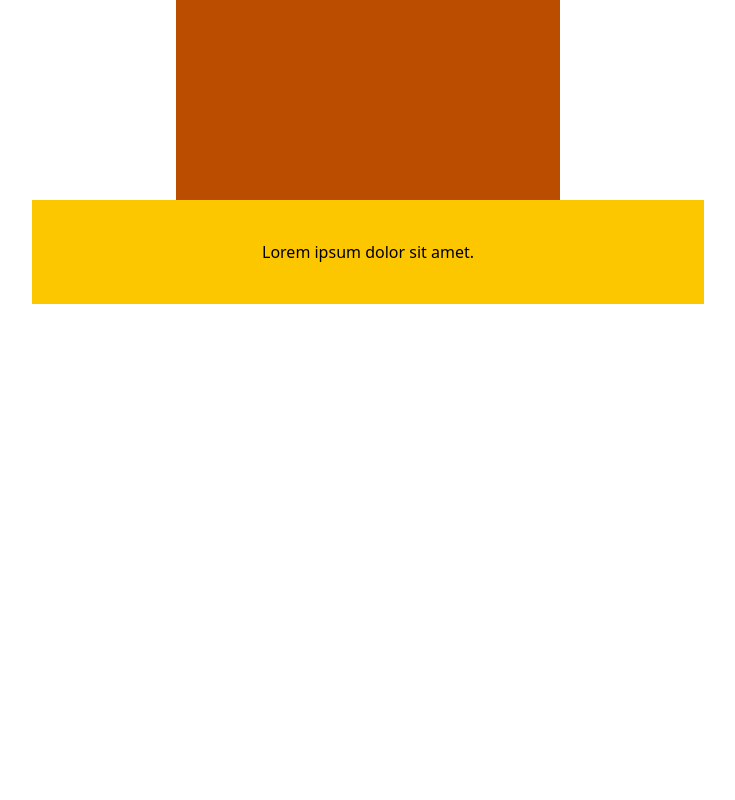
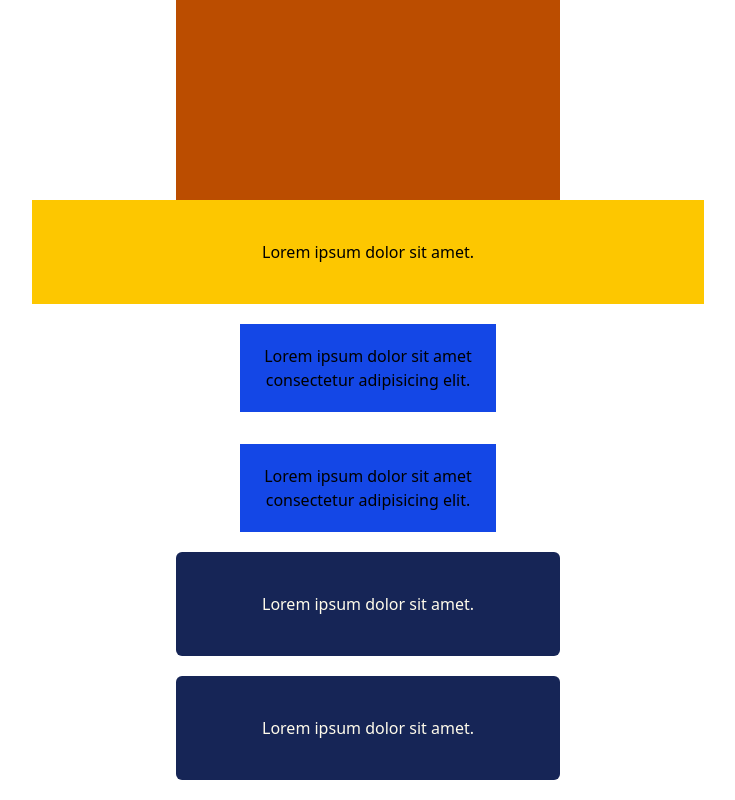
Before and after one commit to saifhusain62/Tailwindcss, a React (Vite) app in the folder tailwind/: page / in a window 1280 px wide. Shown: the part 2456-3256 px from the top of the page, without its empty margins (272-1007 px from the left). Before the commit the page ends 2760 px from the top, so only its background shows below. Built offline with nearby package versions, Linux system fonts and the light colour scheme.

Commit message:
MARGIN & SPACE BETWEEN

```diff
--- a/tailwind/src/App.jsx
+++ b/tailwind/src/App.jsx
@@ -197,6 +197,40 @@ function App() {
                 <p className='text-center px-10 py-10'>Lorem ipsum dolor sit amet.</p>
 
               </div>
+
+              {/* MARGIN */}
+
+              <div className='bg-blue-700 mx-auto text-center items-center mb-7 w-64 mt-5'>
+
+                <p className='p-5'>Lorem ipsum dolor sit amet consectetur adipisicing elit.</p>
+
+              </div>
+               <div className='bg-blue-700 mx-auto text-center items-center mt-8 mb-5 w-64'>
+
+                <p className='p-5'>Lorem ipsum dolor sit amet consectetur adipisicing elit.</p>
+
+              </div>
+
+              {/* SPACE BETWEEN */}
+
+              <div className='space-y-5 mb-5'>
+
+                    <div className='bg-blue-950 mx-auto items-center text-center text-amber-50 w-96 bord rounded-md'>
+
+                      <p className='p-10'>Lorem ipsum dolor sit amet.</p>
+
+                    </div>
+                    <div className='bg-blue-950 mx-auto items-center text-center text-amber-50 w-96 rounded-md'>
+
+                      <p className='p-10'>Lorem ipsum dolor sit amet.</p>
+
+                    </div>
+
+
+
+              </div>
+
+
     </div>
   )
 }
```
